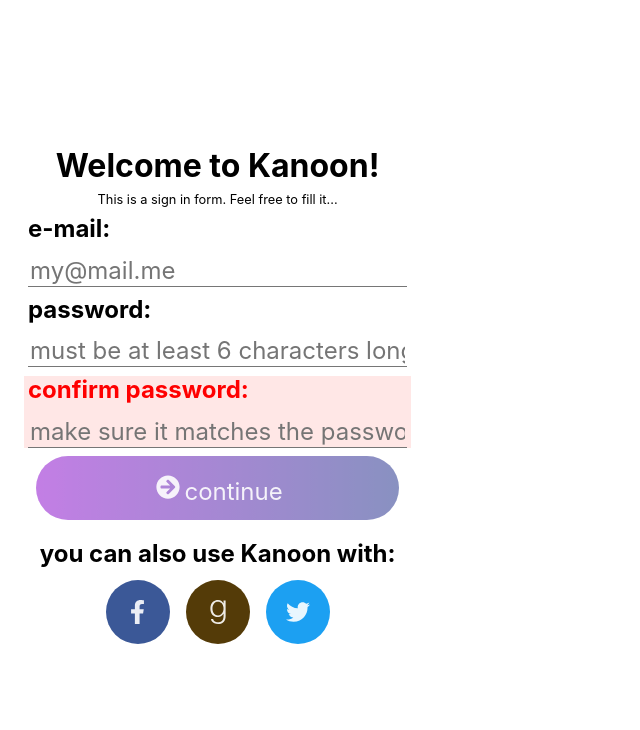
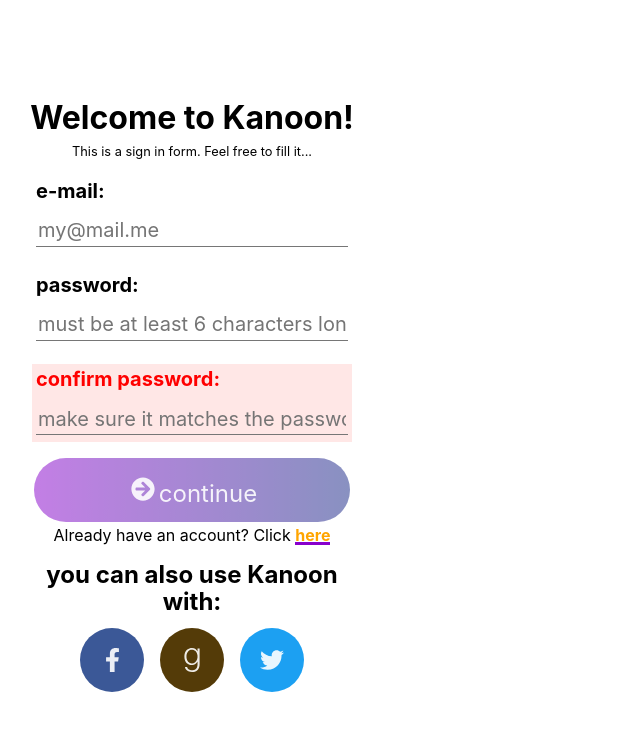
Before and after one commit to wsps10/book-emotion-analysis-app, a React (Create React App) app: page / in a window 1280 px wide. Shown: the top 730 px of the page, without its empty margins (0-640 px from the left). Built offline with nearby package versions, Linux system fonts and the light colour scheme.

Commit message:
add Login link to SigninPage.js

```diff
--- a/src/components/custom/Field/Field.js
+++ b/src/components/custom/Field/Field.js
@@ -3,9 +3,9 @@
 import './styles/states.css';
 import './styles/utils.css';
 
-const Field = ({ className, error=" ", hint="", id, label, onChange, value, type }) => {
+const Field = ({ className, error, hint, id, label, onChange, value, type }) => {
 	return (
-		<section className={`f3 flex flex-column ma2 pl1 pr1 tl ${className}`}>
+		<section className={`f4 flex flex-column ma3 pa1 tl ${className}`}>
 			<label htmlFor={id} className="b mb1">{label}</label>
 			<input id={id} className="bn bb-ns h2 mt2 outline-0 anima-transp-placeholder w-100-ns"
 				id = { id }
--- a/src/components/remake/a/a.css
+++ b/src/components/remake/a/a.css
@@ -1,3 +1,8 @@
+/********* .b *********/
+a {
+	font-weight: bold;
+}
+
 /********* .no-underline *********/
 a {
 	text-decoration: none;
--- a/src/pages/SigninPage/SigninPage.js
+++ b/src/pages/SigninPage/SigninPage.js
@@ -52,7 +52,7 @@
         const { email, password, passwordCheck } = state;
         return (
             <main className="flex flex-column justify-center vh-100">
-                <form className="bg-white h100 pa3 tc w-34">
+                <form className="bg-white h100 pa3 tc w-30">
                     <h1 className="ma0 mt0 mb1">Welcome to Kanoon!</h1>
                     <small className="mb1">This is a sign in form. Feel free to fill it...</small>
                     <Field
@@ -90,6 +90,7 @@
                     <BrandButton>
                         <Icon family="fas" icon="arrow-circle-right" className="anima-open" /><span>continue</span>
                     </BrandButton>
+                    <span>Already have an account? Click <a href="#">here</a></span>
 
                     <section className="mt3">
                         <h2 className="ma0 mb1">you can also use Kanoon with:</h2>
```
